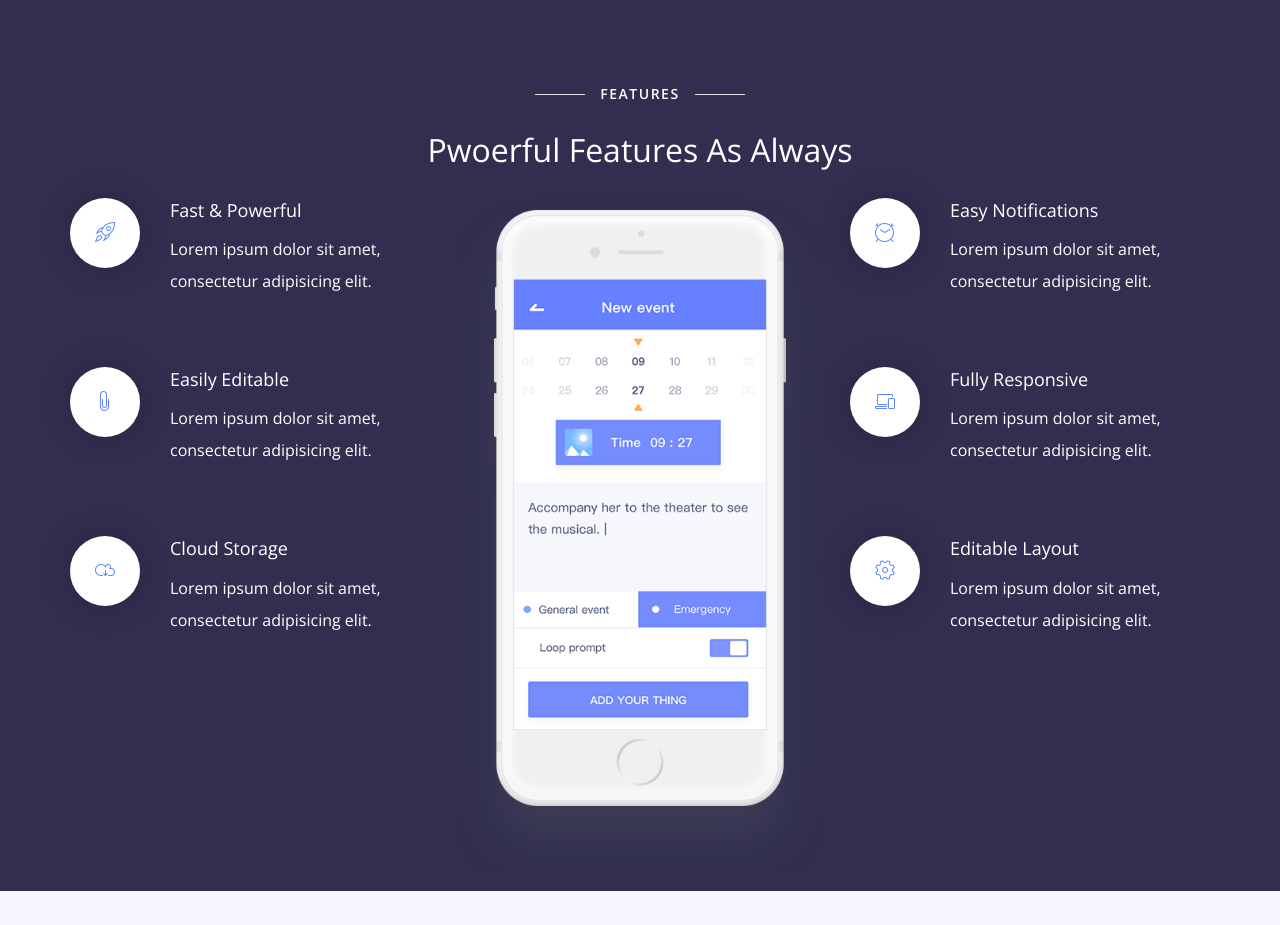
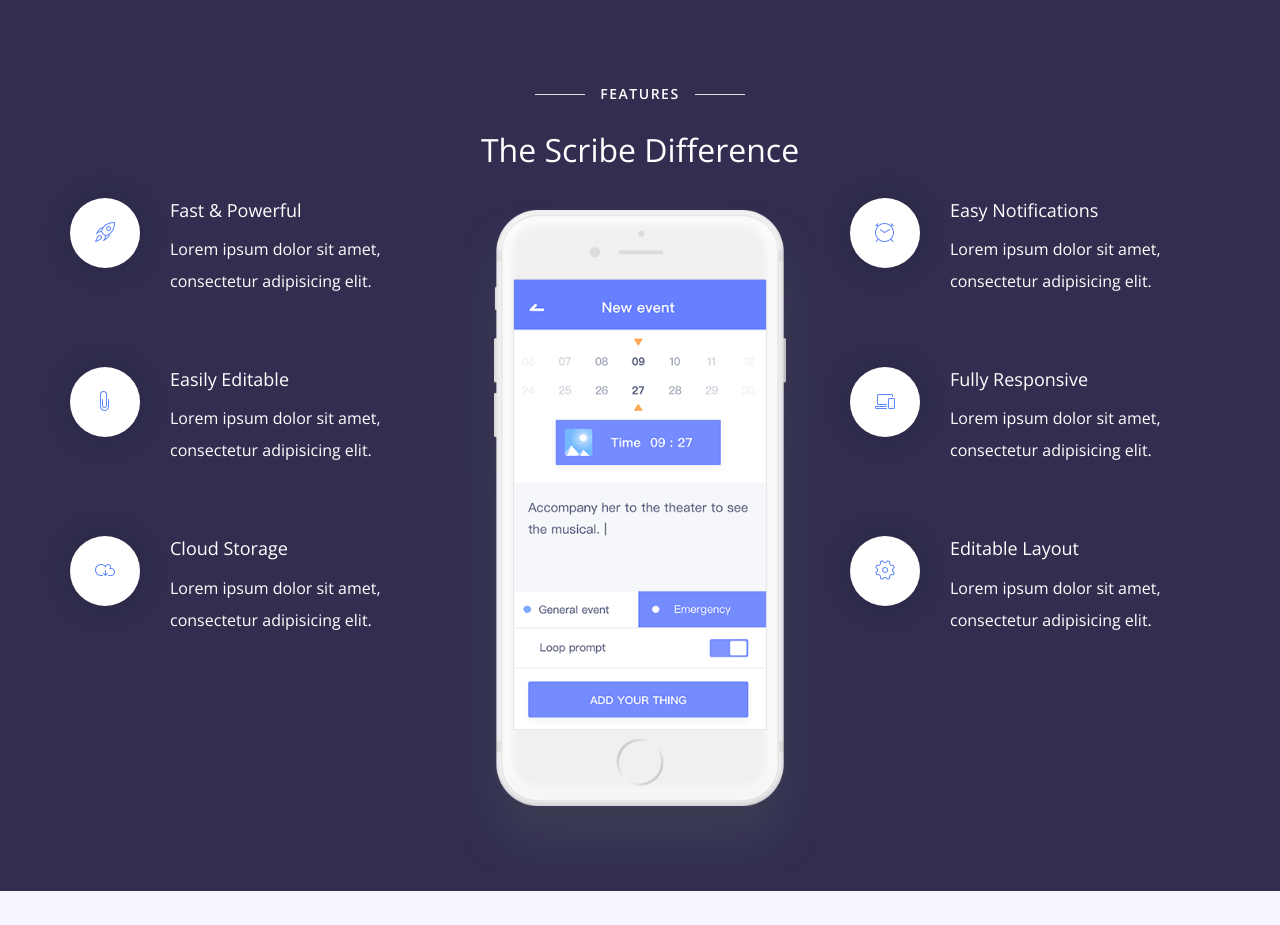
Before and after one commit to buenosdiazz/scribe_app, a plain HTML site: page index.html in a window 1280 px wide. Shown: the part 1320-2245 px from the top of the page. Drawn offline with nearby package versions, Linux system fonts and the light colour scheme.

Commit message:
features

```diff
--- a/index.html
+++ b/index.html
@@ -110,7 +110,7 @@
                     <div class="page-title text-center">
                         <h5 class="title">Features</h5>
                         <div class="space-10"></div>
-                        <h3>Pwoerful Features As Always</h3>
+                        <h3>The Scribe Difference</h3>
                         <div class="space-10"></div>
                     </div>
                 </div>
```
